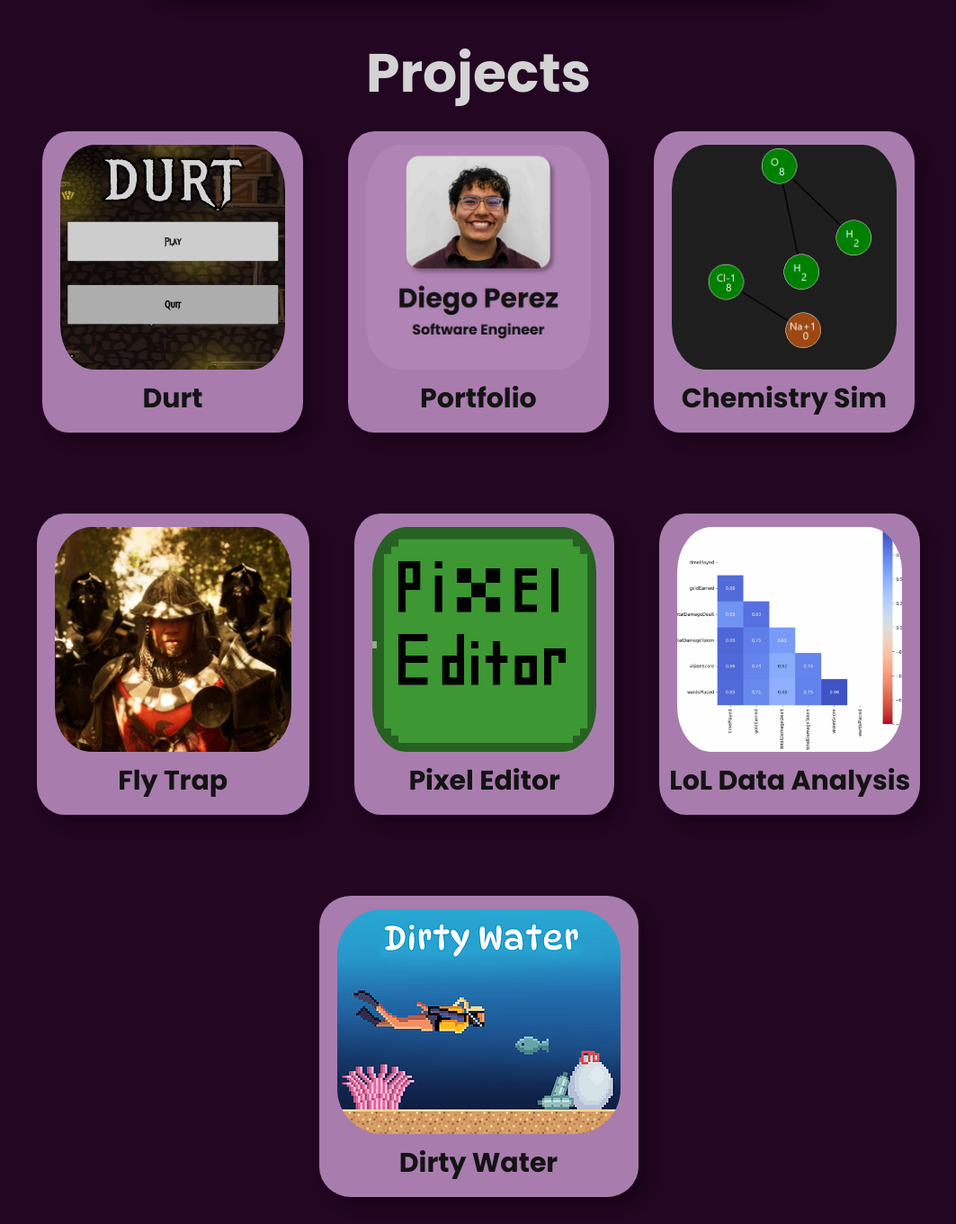
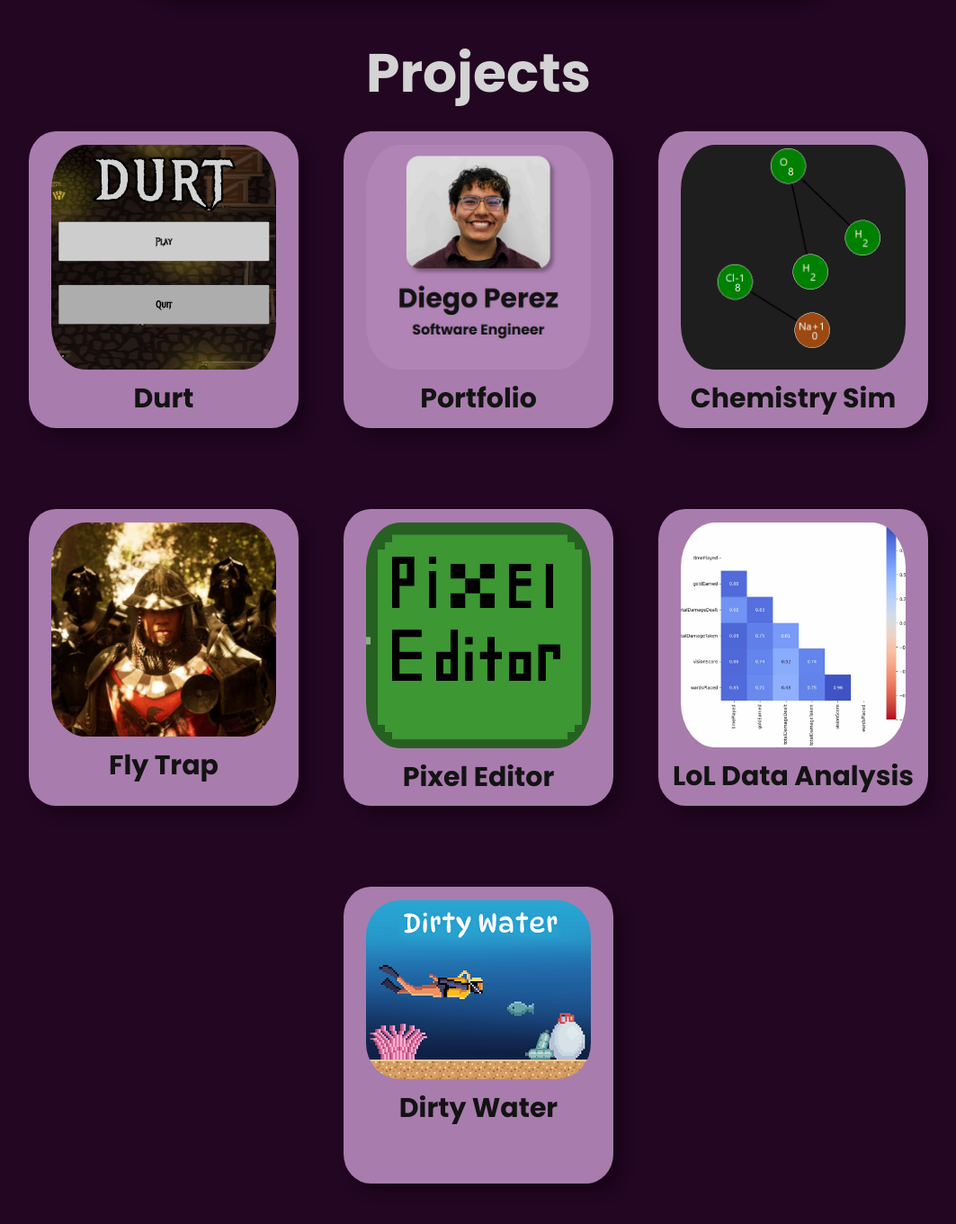
Before and after one commit to Dpere22/Portfolio, a Django app: page / in a window 1280 px wide. Shown: the part 541-1902 px from the top of the page at 90% size, without its empty margins (108-1171 px from the left). After the commit the page ends 1857 px from the top, so only its background shows below. Run offline with Django 5.2, Linux system fonts and the light colour scheme; data comes from the database, SQL or seed files in the repository; both versions use the stored data as it was after the commit.

Commit message:
Added Dirty Water

```diff
--- a/static/main.css
+++ b/static/main.css
@@ -128,6 +128,8 @@ nav{
     box-shadow: 10px 10px 15px rgba(0, 0, 0, 0.3);
     transition: box-shadow 0.1s ease;
     text-align: center;
+    height: 330px;
+    width: 300px;
     h2{
         all: unset;
         font-size: 30px;
@@ -137,8 +139,8 @@ nav{
     img{
         border-radius: 20%;
         margin-top: 15px;
-        max-width: 100%;
-        max-height: 250px;
+        max-width: 250px;
+        max-height: 300px;
         height: auto;
         width: auto;
         padding-left: 20px;
```
Also changed, not shown: db.sqlite3, media/DirtyWaterThumbnail.png (added).
